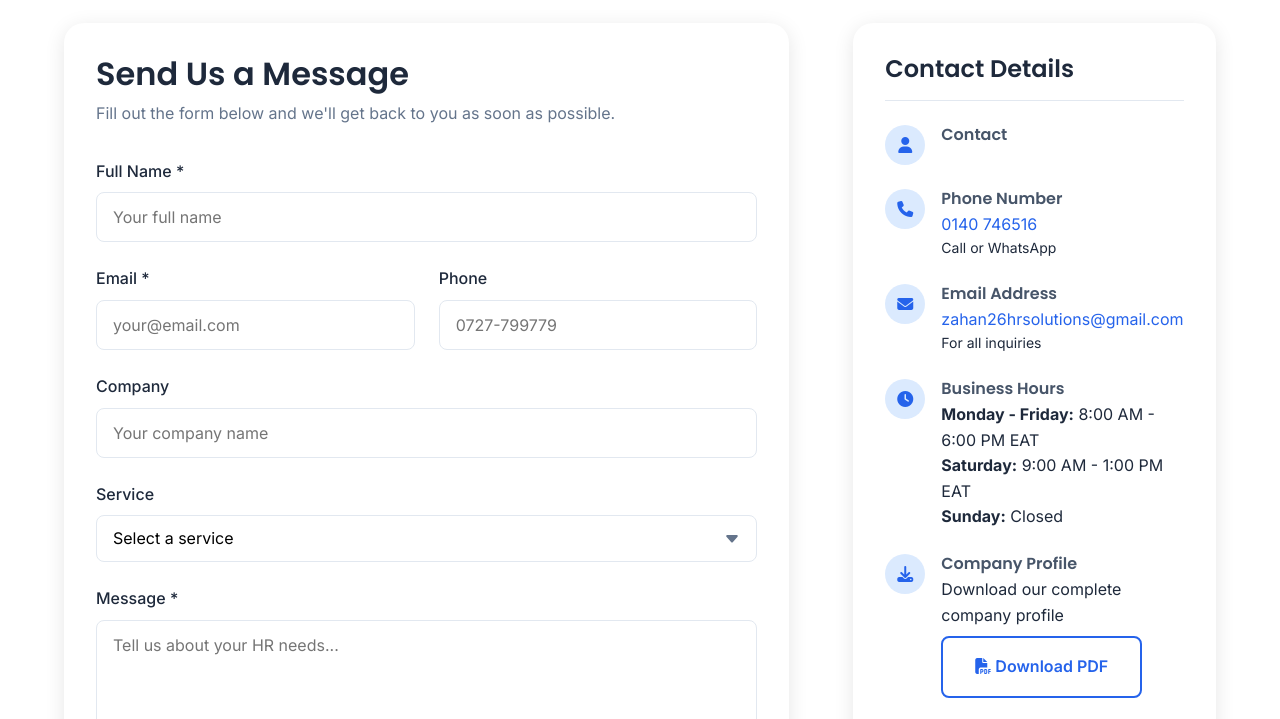
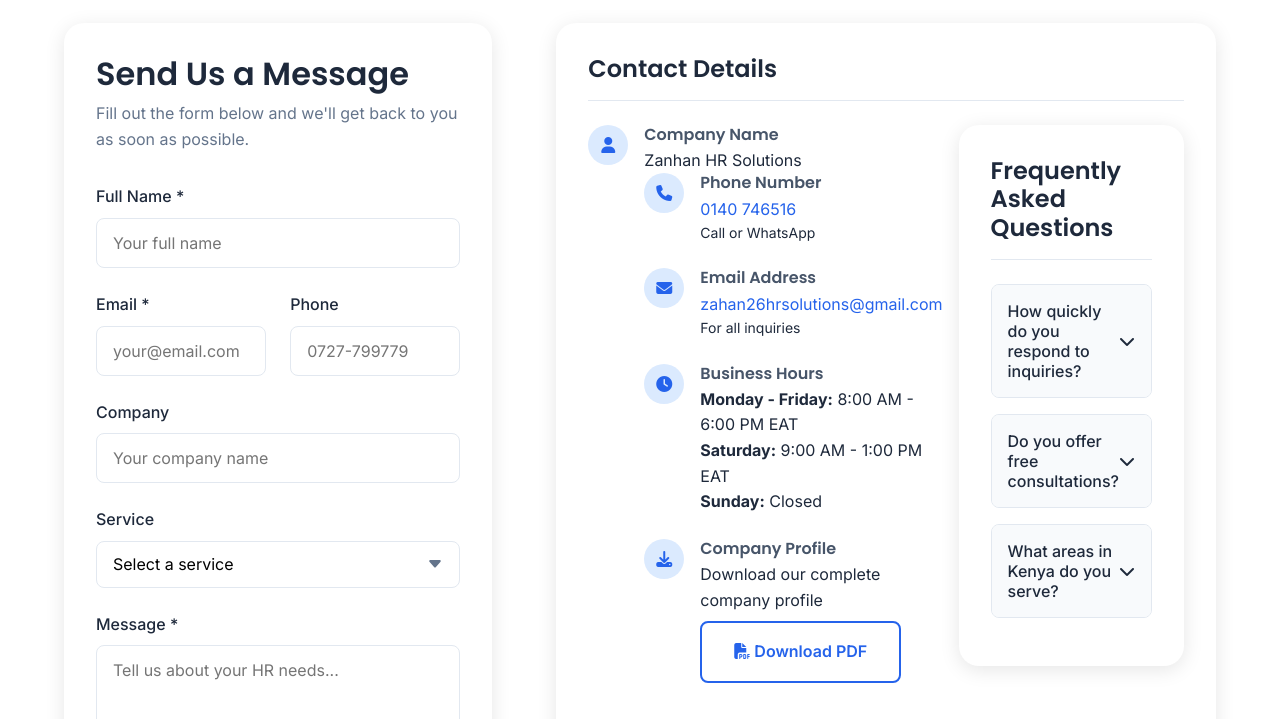
Before and after one commit to william-wathigo-karanja/zanhan-hr-solutions, a plain HTML site: page contact.html in a window 1280 px wide. Shown: the part 980-1699 px from the top of the page. Drawn offline with Linux system fonts and the light colour scheme.

Commit message:
Update hapa na pale

```diff
--- a/contact.html
+++ b/contact.html
@@ -206,10 +206,8 @@
                             <i class="fas fa-user"></i>
                         </div>
                         <div>
-                            <h4>Contact</h4>
-                        </div>
-                    </div>
-
+                            <h4>Company Name</h4>
+                            <p>Zanhan HR Solutions</p>
                     <div class="contact-detail-item">
                         <div class="detail-icon">
                             <i class="fas fa-phone"></i>
```
